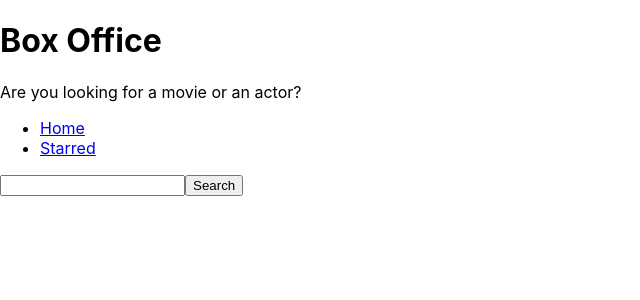
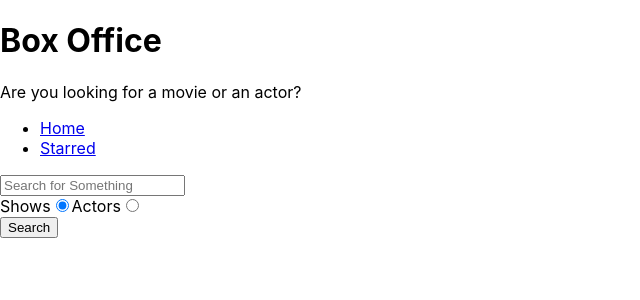
Before and after one commit to gauraxOO7/box-office-app, a React (Create React App) app: page / in a window 1280 px wide. Shown: the top 300 px of the page, without its empty margins (0-640 px from the left). Built offline with nearby package versions, Linux system fonts and the light colour scheme.

Commit message:
added search option

```diff
--- a/src/misc/Config.js
+++ b/src/misc/Config.js
@@ -2,7 +2,7 @@
 
 export async function apiGet(queryString){
 
-const  response = await fetch(`${API_BASE_URL}${apiGet}`).then(r => r.json());
+const  response = await fetch(`${API_BASE_URL}${queryString}`).then(r => r.json());
 return response;
 
 
--- a/src/pages/Home.js
+++ b/src/pages/Home.js
@@ -5,7 +5,16 @@
 const Home = () => {
    const [input ,setInput] =useState('');
    const [results , setResults] = useState(null);
+   const [searchOption,setSearchOptions] = useState('shows');
 
+   const isShowSearch = searchOption === 'shows';
+
+
+const onSearch = () => {
+  apiGet(`/search/${searchOption}?q=${input}`).then(result =>{
+    setResults(result);
+  });
+  };
 
 const onInputChange= ev => {
 setInput(ev.target.value)
@@ -17,12 +26,12 @@
   }
 };
 
+const onRadioChange = (ev) =>{
+ setSearchOptions(ev.target.value)
+}
+console.log(searchOption);
 
-const onSearch = () => {
-apiGet(`/search/shows?q=${input}`).then(result =>{
-  setResults(result);
-});
-};
+
 
 const renderResults = () => {
   if(results && results.length === 0){
@@ -32,10 +41,11 @@
 
   if(results && results.length > 0)
   {
-    return <div>
-    {results.map((item) => <div key={item.show.id}>{item.show.name}</div>)}
-    </div>
-
+    return results[0].show ? results.map(item => (
+    <div key={item.show.id}>{item.show.name}</div>
+    )): results.map(item => (
+    <div key={item.person.id}>{item.person.name}</div>
+    ))
   }
 
    return null;
@@ -43,7 +53,38 @@
 }
 
 return <MainPageLayout>
-    <input type="text" onChange={onInputChange} onKeyDown ={onKeyDown}  value={input} />
+    <input
+     type="text"
+     placeholder="Search for Something"
+      onChange={onInputChange}
+       onKeyDown ={onKeyDown}
+         value={input}
+          />
+         <div>
+          <label htmlFor='shows-search'>
+            Shows
+            <input id='shows-search'
+            type="radio"
+            value="shows"
+            onChange={onRadioChange}
+            checked = {isShowSearch}
+            />
+          </label>
+
+          <label htmlFor='actors-search'>
+            Actors
+            <input id='actors-search'
+             type="radio"
+              value="people"
+               onChange={onRadioChange}
+               checked = {!isShowSearch}
+               />
+          </label>
+
+          </div>
+
+
+
     <button type="button" onClick={onSearch}>Search</button>
     {renderResults()}
   </MainPageLayout>
```
